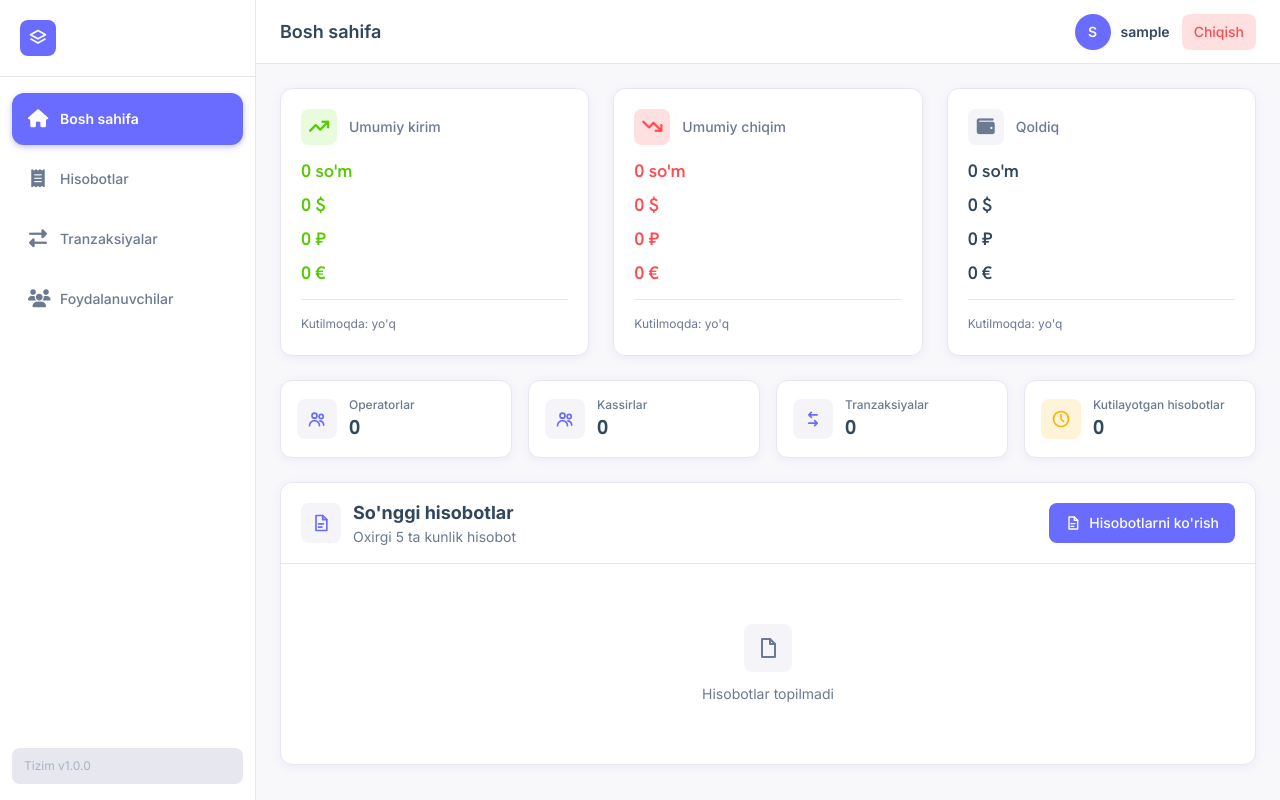
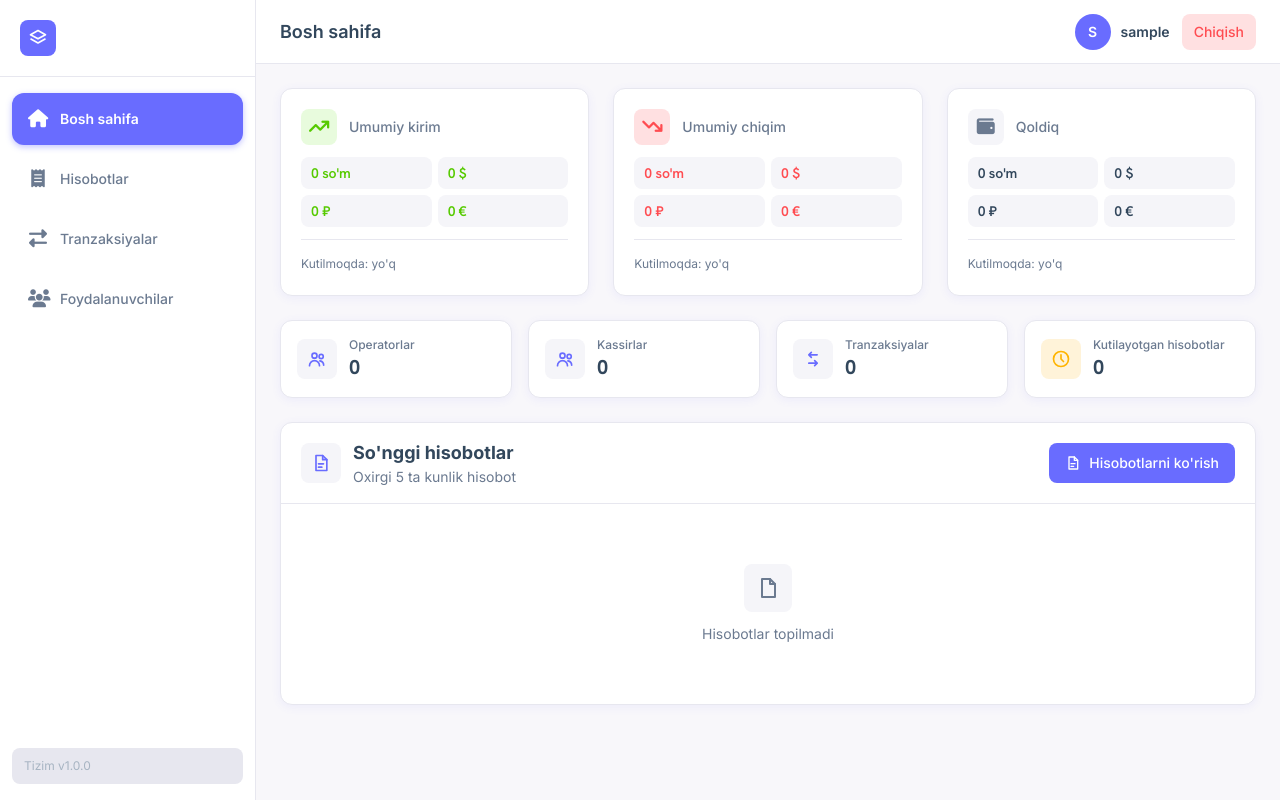
Before and after one commit to clashcoocac-cyber/finance, a Django app: page /dashboard/boss/ in a window 1280 px wide. Run offline with Django 4.2, Linux system fonts and the light colour scheme; the visitor is signed in with stand-in values (Sample User, id 1); data comes from the database, SQL or seed files in the repository; data that the repository does not hold is empty; some libraries are stand-ins or nearby versions.

Commit message:
style: compact 2x2 currency grid on stat/payment cards
Four stacked full-size currency lines took too much vertical space and
looked repetitive. Now a 2x2 grid of small tiles — still equal weight
across all four currencies, half the height.

Co-Authored-By: Claude Sonnet 5 <noreply@anthropic.com>
Claude-Session: https://claude.ai/code/session_01ELD6hteTV6TXqvBvAzbjnE

```diff
--- a/templates/partials/_stat_card.html
+++ b/templates/partials/_stat_card.html
@@ -13,11 +13,11 @@
         {% include "partials/_status_badge.html" with status=status %}
         {% endif %}
     </div>
-    <div class="space-y-1.5 money" style="color: {% if tone == 'positive' %}var(--color-positive){% elif tone == 'negative' %}var(--color-negative){% else %}var(--color-text){% endif %};">
-        <div class="text-lg font-semibold">{{ amounts.total_uzs|default:0|format_currency }} so'm</div>
-        <div class="text-lg font-semibold">{{ amounts.total_usd|default:0|format_currency }} $</div>
-        <div class="text-lg font-semibold">{{ amounts.total_rub|default:0|format_currency }} ₽</div>
-        <div class="text-lg font-semibold">{{ amounts.total_eur|default:0|format_currency }} €</div>
+    <div class="grid grid-cols-2 gap-1.5 money" style="color: {% if tone == 'positive' %}var(--color-positive){% elif tone == 'negative' %}var(--color-negative){% else %}var(--color-text){% endif %};">
+        <div class="rounded-lg px-2.5 py-1.5 text-sm font-semibold truncate" style="background: var(--color-surface-muted);" title="{{ amounts.total_uzs|default:0|format_currency }} so'm">{{ amounts.total_uzs|default:0|format_currency }} so'm</div>
+        <div class="rounded-lg px-2.5 py-1.5 text-sm font-semibold truncate" style="background: var(--color-surface-muted);" title="{{ amounts.total_usd|default:0|format_currency }} $">{{ amounts.total_usd|default:0|format_currency }} $</div>
+        <div class="rounded-lg px-2.5 py-1.5 text-sm font-semibold truncate" style="background: var(--color-surface-muted);" title="{{ amounts.total_rub|default:0|format_currency }} ₽">{{ amounts.total_rub|default:0|format_currency }} ₽</div>
+        <div class="rounded-lg px-2.5 py-1.5 text-sm font-semibold truncate" style="background: var(--color-surface-muted);" title="{{ amounts.total_eur|default:0|format_currency }} €">{{ amounts.total_eur|default:0|format_currency }} €</div>
     </div>
     {% if pending_amounts %}
     {% with pending_line=pending_amounts|pending_summary %}
```
Also changed, not shown: templates/partials/_payment_card.html (+5 -5 lines).
